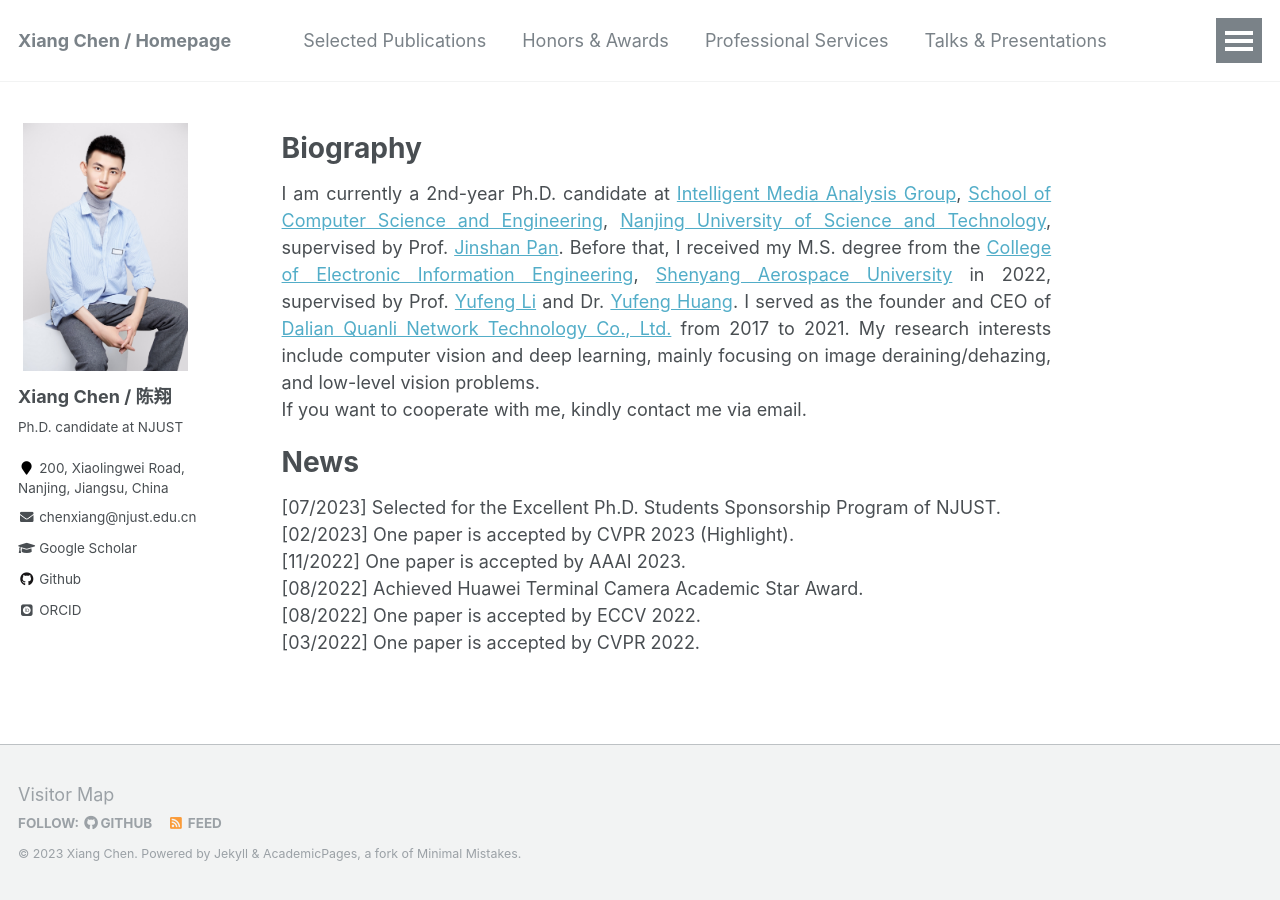
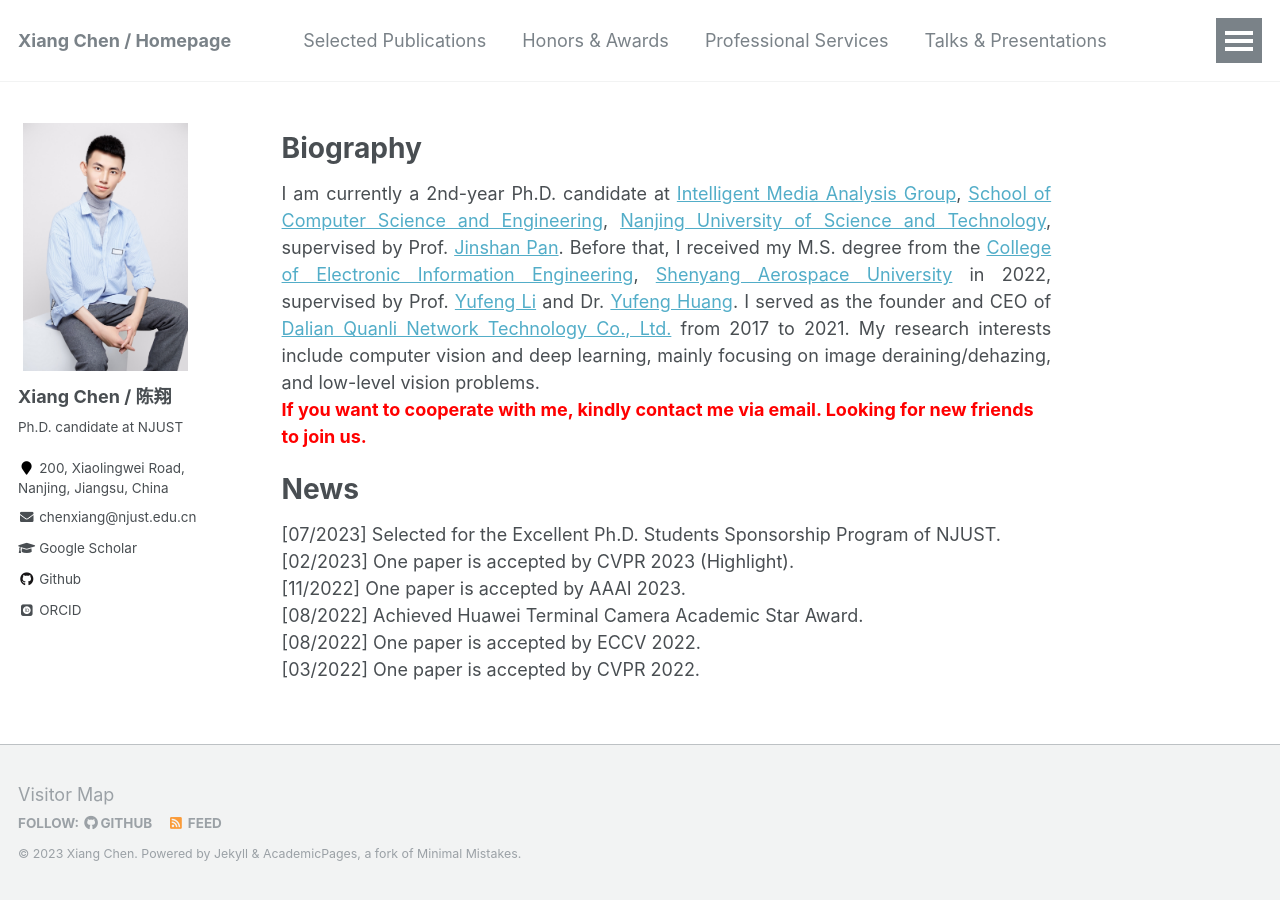
Before and after one commit to cschenxiang/cschenxiang.github.io, a Jekyll site: the page built from _pages/about.md, in a window 1280 px wide. Built offline with Jekyll 4.4.1, drawn with Linux system fonts in a browser that asks for light colours; some web fonts are replaced.

Commit message:
Update about.md

```diff
--- a/_pages/about.md
+++ b/_pages/about.md
@@ -13,7 +13,9 @@ Biography
 <div style="text-align:justify">I am currently a 2nd-year Ph.D. candidate at <a href="https://imag-njust.net/" target="_blank">Intelligent Media Analysis Group</a>, <a href="https://cs.njust.edu.cn/" target="_blank">School of Computer Science and Engineering</a>, <a href="https://www.njust.edu.cn/" target="_blank">Nanjing University of Science and Technology</a>, supervised by Prof. <a href="https://jspan.github.io/" target="_blank"> Jinshan Pan</a>. Before that, I received my M.S. degree from the <a href="https://dzx.sau.edu.cn/index.htm" target="_blank">College of Electronic Information Engineering</a>, <a href="https://www.sau.edu.cn/" target="_blank">Shenyang Aerospace University</a> in 2022, supervised by Prof. <a href="https://baike.baidu.com/item/%E6%9D%8E%E7%8E%89%E5%B3%B0/9061384?fr=ge_ala" target="_blank"> Yufeng Li</a> and Dr. <a href="https://yjs.sau.edu.cn/info/1015/3478.htm" target="_blank"> Yufeng Huang</a>. I served as the founder and CEO of <a href="https://baike.baidu.com/item/%E5%A4%A7%E8%BF%9E%E5%9C%88%E5%8A%9B%E7%BD%91%E7%BB%9C%E7%A7%91%E6%8A%80%E6%9C%89%E9%99%90%E5%85%AC%E5%8F%B8/22340590?fr=ge_ala" target="_blank"> Dalian Quanli Network Technology Co., Ltd.</a> from 2017 to 2021. My research interests include computer vision and deep learning, mainly focusing on image deraining/dehazing, and low-level vision problems.
 </div>
 
-If you want to cooperate with me, kindly contact me via email.
+<p><b style="color:red;">
+If you want to cooperate with me, kindly contact me via email. Looking for new friends to join us.
+</b></p>
 
 News
 ======
```
